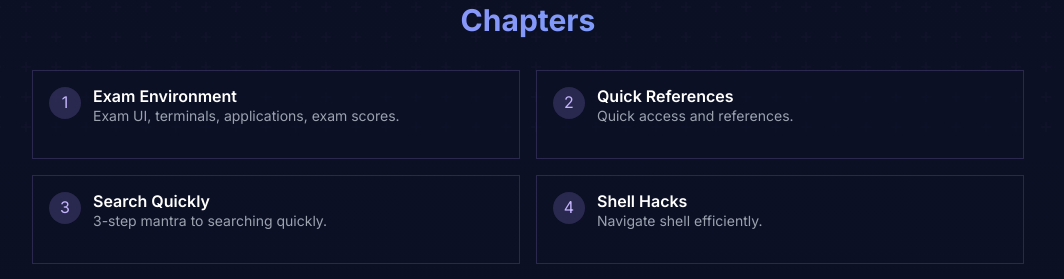
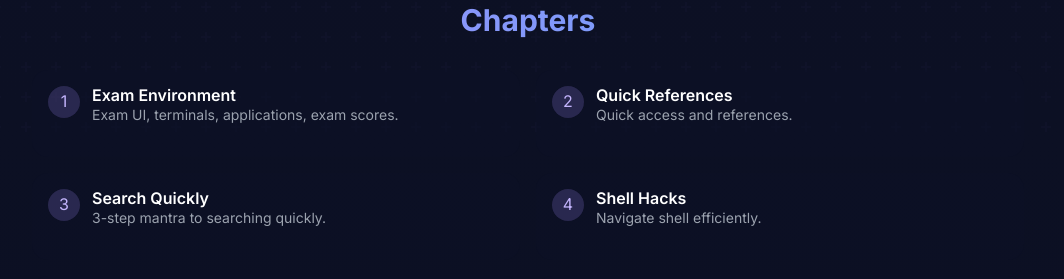
Before and after one commit to tuladhar/cks-handbook-website, a Next.js app: page / in a window 1280 px wide. Shown: the part 655-934 px from the top of the page, without its empty margins (112-1176 px from the left). Built offline with nearby package versions, Linux system fonts and the light colour scheme.

Commit message:
fix: no border

```diff
--- a/app/page.tsx
+++ b/app/page.tsx
@@ -112,7 +112,7 @@ export default function Home() {
             ].map((chapter, index) => (
               <div
                 key={index}
-                className="bg-dark-blue/50 rounded-lg p-4 border border-purple/20 hover:border-purple transition-colors"
+                className="bg-dark-blue/50 rounded-2xl p-4 border-purple/20 hover:border-purple transition-colors"
               >
                 <div className="flex items-start gap-3">
                   <div className="bg-purple/20 rounded-full w-8 h-8 flex items-center justify-center text-purple-light flex-shrink-0">
@@ -199,7 +199,7 @@ export default function Home() {
               </p>
             </div>
 
-            <div className="bg-dark-blue/50 rounded-lg p-6 border border-purple/20 hover:border-purple transition-colors">
+            <div className="bg-dark-blue/50 rounded-2xl p-6 border border-purple/20 hover:border-purple transition-colors">
               <h3 className="font-semibold text-xl mb-2 text-white">
                 Is this book good for someone just preparing for CKS exam?
               </h3>
```
